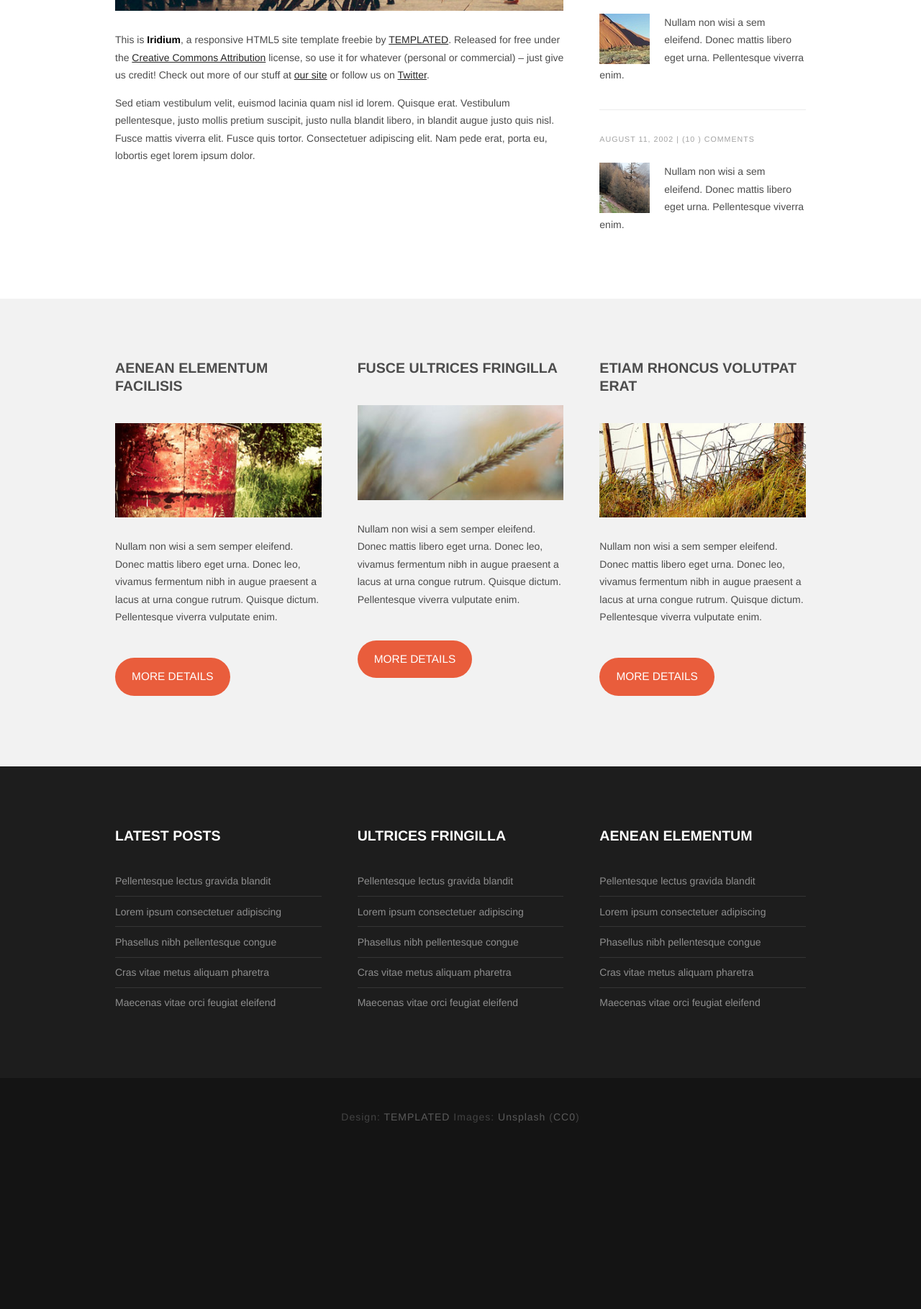
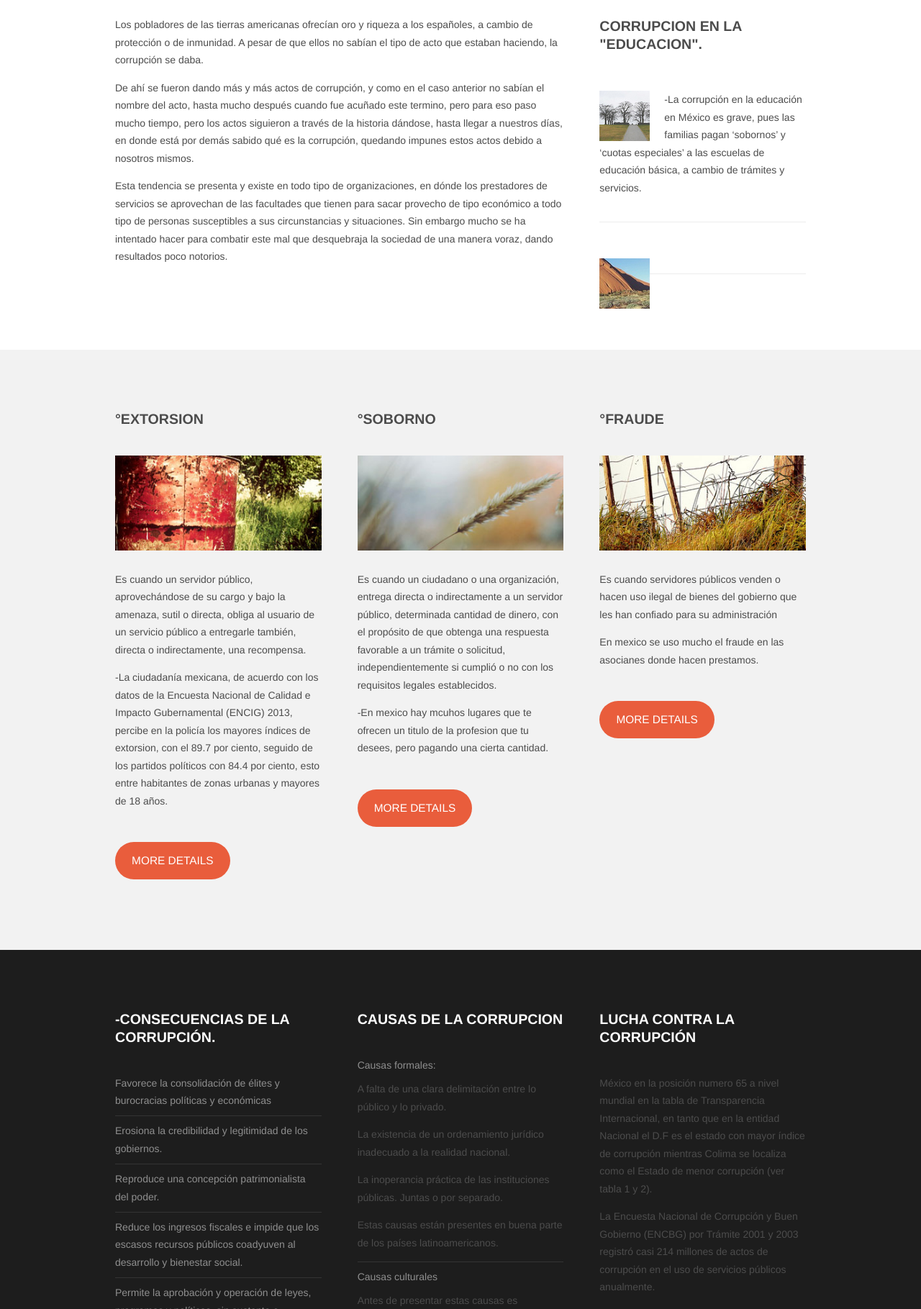
Before and after one commit to FernandaMedina/Proyecto, a plain HTML site: page proyecto/index.html in a window 1280 px wide. Shown: the part 981-2800 px from the top of the page at 72% size. Before the commit the page ends 2588 px from the top, so only its background shows below. Drawn offline with nearby package versions, Linux system fonts and the light colour scheme.

Commit message:
Added files via upload

```diff
--- a/proyecto/index.html
+++ b/proyecto/index.html
@@ -32,17 +32,17 @@
 
 				<!-- Logo -->
 				<div id="logo">
-					<h1><a href="#">Iridium</a></h1>
-					<span>Design by TEMPLATED</span>
+					<h1><a href="#">CORRUPCION EN MÈXICO</a></h1>
+					<span>OFIMATICA 4-B</span>
 				</div>
 
 				<!-- Nav -->
 				<nav id="nav">
 					<ul>
-						<li class="active"><a href="index.html">Homepage</a></li>
-						<li><a href="left-sidebar.html">Left Sidebar</a></li>
-						<li><a href="right-sidebar.html">Right Sidebar</a></li>
-						<li><a href="no-sidebar.html">No Sidebar</a></li>
+
+						<li><a href="left-sidebar.html"></a></li>
+						<li><a href="right-sidebar.html"></a></li>
+						<li><a href="no-sidebar.html"></a></li>
 					</ul>
 				</nav>
 			</div>
@@ -57,12 +57,14 @@
 					<div id="content" class="8u skel-cell-important">
 						<section>
 							<header>
-								<h2>Welcome to Iridium!</h2>
-								<span class="byline">Integer sit amet pede vel arcu aliquet pretium</span>
+								<h2>HISTORIA</h2>
+								<span class="byline">DESDE LA COLONIZACION ESPAÑOLA EXISTE LA CORRUPCION</span>
 							</header>
 							<a href="#" class="image full"><img src="images/pic07.jpg" alt="" /></a>
-							<p>This is <strong>Iridium</strong>, a responsive HTML5 site template freebie by <a href="http://templated.co">TEMPLATED</a>. Released for free under the <a href="http://templated.co/license">Creative Commons Attribution</a> license, so use it for whatever (personal or commercial) &ndash; just give us credit! Check out more of our stuff at <a href="http://templated.co">our site</a> or follow us on <a href="http://twitter.com/templatedco">Twitter</a>.</p>
-							<p>Sed etiam vestibulum velit, euismod lacinia quam nisl id lorem. Quisque erat. Vestibulum pellentesque, justo mollis pretium suscipit, justo nulla blandit libero, in blandit augue justo quis nisl. Fusce mattis viverra elit. Fusce quis tortor. Consectetuer adipiscing elit. Nam pede erat, porta eu, lobortis eget lorem ipsum dolor.</p>
+							<p>Los pobladores de las tierras americanas ofrecían oro y riqueza a los españoles, a cambio de protección o de inmunidad. A pesar de que ellos no sabían el tipo de acto que estaban haciendo, la corrupción se daba.</p>
+
+<p>De ahí se fueron dando más y más actos de corrupción, y como en el caso anterior no sabían el nombre del acto, hasta mucho después cuando fue acuñado este termino, pero para eso paso mucho tiempo, pero los actos siguieron a través de la historia dándose, hasta llegar a nuestros días, en donde está por demás sabido qué es la corrupción, quedando impunes estos actos debido a nosotros mismos.</p>
+							<p>Esta tendencia se presenta y existe en todo tipo de organizaciones, en dónde los prestadores de servicios se aprovechan de las facultades que tienen para sacar provecho de tipo económico a todo tipo de personas susceptibles a sus circunstancias y situaciones. Sin embargo mucho se ha intentado hacer para combatir este mal que desquebraja la sociedad de una manera voraz, dando resultados poco notorios.</p>
 						</section>
 					</div>
 
@@ -70,23 +72,20 @@
 					<div id="sidebar" class="4u">
 						<section>
 							<header>
-								<h2>Pellentesque vulputate</h2>
+								<h2>DEFINICIÒN DE CORRUPCIÒN</h2>
 							</header>
+							<p>La corrupción se define como los actos de abuso del poder público de los que se puede obtener un beneficio privado. Algunos de los delitos más comunes, producto del abuso del poder público, que han sido tipificados en la Legislación Penal son: el Cohecho, Soborno, Tráfico de Influencias, Enriquecimiento Ilícito, Extorcion, Conflicto de Interés; Uso de Información Privilegiada; Contrabando y Lavado de Dinero.</p>
 							<ul class="style">
 								<li>
-									<p class="posted">August 11, 2002  |  (10 )  Comments</p>
+									<p class="posted"><h2>Corrupcion en la "Educacion".</h2></p>
 									<img src="images/pic04.jpg" alt="" />
-									<p class="text">Nullam non wisi a sem eleifend. Donec mattis libero eget urna. Pellentesque viverra enim.</p>
+									<p>-La corrupción en la educación en México es grave, pues las familias pagan ‘sobornos’ y ‘cuotas especiales’ a las escuelas de educación básica, a cambio de trámites y servicios.</p>
 								</li>
 								<li>
-									<p class="posted">August 11, 2002  |  (10 )  Comments</p>
-									<img src="images/pic05.jpg" alt="" />
-									<p class="text">Nullam non wisi a sem eleifend. Donec mattis libero eget urna. Pellentesque viverra enim.</p>
-								</li>
+									<p class="posted"></p>
+									<img src="images/pic05.jpg" alt="" />								</li>
 								<li>
-									<p class="posted">August 11, 2002  |  (10 )  Comments</p>
-									<img src="images/pic06.jpg" alt="" />
-									<p class="text">Nullam non wisi a sem eleifend. Donec mattis libero eget urna. Pellentesque viverra enim.</p>
+
 								</li>
 							</ul>
 						</section>
@@ -100,21 +99,24 @@
 			<div class="container">
 				<div class="row">
 					<div class="4u">
-						<h2>Aenean elementum facilisis</h2>
+						<h2>°Extorsion</h2>
 						<a href="#" class="image full"><img src="images/pic01.jpg" alt="" /></a>
-						<p>Nullam non wisi a sem semper eleifend. Donec mattis libero eget urna. Donec leo, vivamus fermentum nibh in augue praesent a lacus at urna congue rutrum. Quisque dictum. Pellentesque viverra vulputate enim.</p>
+						<p>Es cuando un servidor público, aprovechándose de su cargo y bajo la amenaza, sutil o directa, obliga al usuario de un servicio público a entregarle también, directa o indirectamente, una recompensa.</p>
+						<p> -La ciudadanía mexicana, de acuerdo con los datos de la Encuesta Nacional de Calidad e Impacto Gubernamental (ENCIG) 2013, percibe en la policía los mayores índices de extorsion, con el 89.7 por ciento, seguido de los partidos políticos con 84.4 por ciento, esto entre habitantes de zonas urbanas y mayores de 18 años.</p>
 						<p><a href="#" class="button">More Details</a></p>
 					</div>
 					<div class="4u">
-						<h2>Fusce ultrices fringilla</h2>
+						<h2>°Soborno</h2>
 						<a href="#" class="image full"><img src="images/pic02.jpg" alt="" /></a>
-						<p>Nullam non wisi a sem semper eleifend. Donec mattis libero eget urna. Donec leo, vivamus fermentum nibh in augue praesent a lacus at urna congue rutrum. Quisque dictum. Pellentesque viverra vulputate enim.</p>
+						<p>Es cuando un ciudadano o una organización, entrega directa o indirectamente a un servidor público, determinada cantidad de dinero, con el propósito de que obtenga una respuesta favorable a un trámite o solicitud, independientemente si cumplió o no con los requisitos legales establecidos.</p>
+						<p>-En mexico hay mcuhos lugares que te ofrecen un titulo de la profesion que tu desees, pero pagando una cierta cantidad.</p>
 						<p><a href="#" class="button">More Details</a></p>
 					</div>
 					<div class="4u">
-						<h2>Etiam rhoncus volutpat erat</h2>
+						<h2>°Fraude</h2>
 						<a href="#" class="image full"><img src="images/pic03.jpg" alt="" /></a>
-						<p>Nullam non wisi a sem semper eleifend. Donec mattis libero eget urna. Donec leo, vivamus fermentum nibh in augue praesent a lacus at urna congue rutrum. Quisque dictum. Pellentesque viverra vulputate enim.</p>
+						<p>Es cuando servidores públicos venden o hacen uso ilegal de bienes del gobierno que les han confiado para su administración</p>
+						<p> En mexico se uso mucho el fraude en las asocianes donde hacen prestamos.</p>
 						<p><a href="#" class="button">More Details</a></p>
 					</div>
 				</div>
@@ -128,38 +130,55 @@
 				<div class="row">
 					<div class="4u">
 						<section>
-							<h2>Latest Posts</h2>
+							<h2>-Consecuencias de la corrupción.</h2>
 							<ul class="default">
-								<li><a href="#">Pellentesque lectus gravida blandit</a></li>
-								<li><a href="#">Lorem ipsum consectetuer adipiscing</a></li>
-								<li><a href="#">Phasellus nibh pellentesque congue</a></li>
-								<li><a href="#">Cras vitae metus aliquam pharetra</a></li>
-								<li><a href="#">Maecenas vitae orci feugiat eleifend</a></li>
+								<li><a href="#">Favorece la consolidación de élites y burocracias políticas y económicas</a></li>
+								<li><a href="#">Erosiona la credibilidad y legitimidad de los gobiernos.</a></li>
+								<li><a href="#">Reproduce una concepción patrimonialista del poder.</a></li>
+								<li><a href="#">Reduce los ingresos fiscales e impide que los escasos recursos públicos coadyuven al desarrollo y bienestar social.</a></li>
+								<li><a href="#">Permite la aprobación y operación de leyes, programas y políticas, sin sustento o legitimidad popular.</a></li>
+								<li><a href="#">Revitaliza una cultura de la corrupción y contribuye a su proliferación..</a></li>
 							</ul>
 						</section>
 					</div>
 					<div class="4u">
 						<section>
-							<h2>Ultrices fringilla</h2>
+							<h2>CAUSAS DE LA CORRUPCION</h2>
 							<ul class="default">
-								<li><a href="#">Pellentesque lectus gravida blandit</a></li>
-								<li><a href="#">Lorem ipsum consectetuer adipiscing</a></li>
-								<li><a href="#">Phasellus nibh pellentesque congue</a></li>
-								<li><a href="#">Cras vitae metus aliquam pharetra</a></li>
-								<li><a href="#">Maecenas vitae orci feugiat eleifend</a></li>
+								<li><a href="#">Causas formales:</a></li><p>A falta de una clara delimitación entre lo público y lo privado.</p>
+
+<p>La existencia de un ordenamiento jurídico inadecuado a la realidad nacional.</p>
+
+<p>La inoperancia práctica de las instituciones públicas. Juntas o por separado.</p>
+
+<p>Estas causas están presentes en buena parte de los países latinoamericanos.</p>
+
+								<li><a href="#">Causas culturales</a></li><p>Antes de presentar estas causas es necesario señalar que el concepto que se maneja hace referencia a la cultura política de un país, es decir: "el conjunto de actitudes, normas y creencias compartidas por los ciudadanos y que tienen como objeto un fenómeno político (en este caso la corrupción)". Las condiciones culturales permiten así delimitar la extensión de las prácticas corruptas, la probabilidad que se produzcan y el grado de tolerancia social con que pueden contar.</p>
+								<p>Son cuatro condiciones culturales básicas:</p>
+								<p>La existencia de una amplia tolerancia social hacia el goce de privilegios privados; permite que prevalezca una moralidad del lucro privado sobre la moralidad cívica.</p>
+								<p>La existencia de una cultura de la ilegalidad generalizada o reducida a grupos sociales que saben que "la ley no cuenta para ellos" fomenta la corrupción y la tolerancia social hacia ella.</p>
+								<p>La persistencia de formas de organización y de sistemas normativos tradicionales, enfrentados a un orden estatal moderno, suele provocar contradicciones que encuentran salida a través de la corrupción.</p>
+								<p>Para algunos casos latinoamericanos, ciertas manifestaciones corruptas podrían explicarse por la escasa vigencia de la idea de nación y la ausencia de una solidaridad amplia fundada en el bienestar común.</p>
+								<li><a href="#">Causas materiales</a></li><p>Las causas materiales se refieren a situaciones concretas que dan lugar a prácticas corruptas. Las situaciones concretas de las que se trata en este caso son las distintas brechas existentes entre el orden jurídico y el orden social vigente.</p>
+
 							</ul>
 						</section>
 					</div>
 					<div class="4u">
 						<section>
-							<h2>Aenean elementum</h2>
-							<ul class="default">
-								<li><a href="#">Pellentesque lectus gravida blandit</a></li>
-								<li><a href="#">Lorem ipsum consectetuer adipiscing</a></li>
-								<li><a href="#">Phasellus nibh pellentesque congue</a></li>
-								<li><a href="#">Cras vitae metus aliquam pharetra</a></li>
-								<li><a href="#">Maecenas vitae orci feugiat eleifend</a></li>
-							</ul>
+							<h2>LUCHA CONTRA LA CORRUPCIÓN
+						    </h2>
+				            <P>México en la posición numero 65 a nivel mundial en la tabla de Transparencia Internacional, en tanto que en la entidad Nacional el D.F es el estado con mayor índice de corrupción mientras Colima se localiza como el Estado de menor corrupción (ver tabla 1 y 2).
+
+<p>La Encuesta Nacional de Corrupción y Buen Gobierno (ENCBG) por Trámite 2001 y 2003 registró casi 214 millones de actos de corrupción en el uso de servicios públicos anualmente.</p>
+
+<p>En promedio las “mordidas” costaron a los hogares mexicanos $109.50 por año.</p>
+
+<p>Lo anterior implica más 23 400 millones de pesos anuales en pagos de mordidas por servicio público a los hogares.</p>
+
+<p>Para los hogares con ingresos de hasta 1 salario mínimo, este impuesto regresivo llega a representar el 13.9% de su ingreso.</p>
+
+<p>En cuanto al Índice de Reputación Empresarial, IMRE, a continuación se presenta la lista de las Empresas con mayor reputación de las principales empresas que operan en el país.</p>
 						</section>
 					</div>
 				</div>
```
